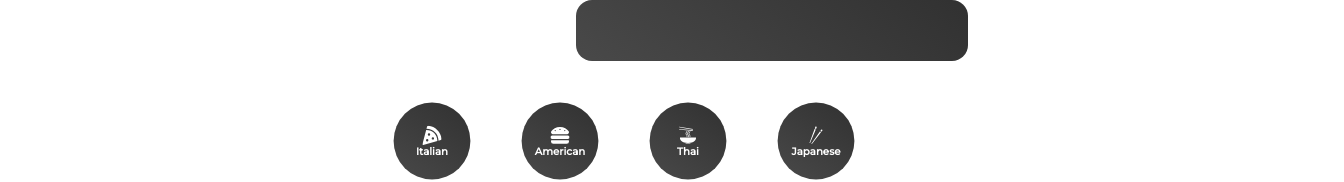
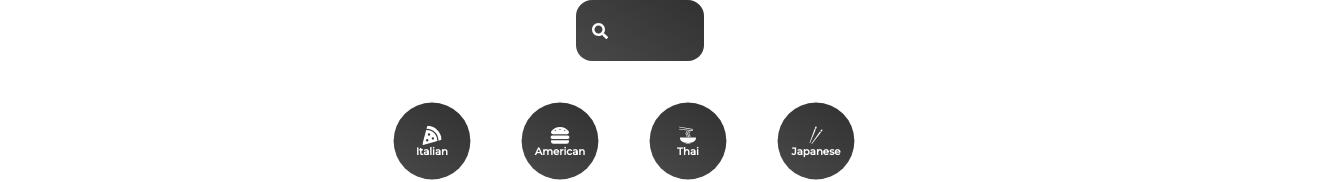
Before and after one commit to JJang95/Recipe_guide, a React (Create React App) app in the folder recipe/: page / in a window 1280 px wide. Shown: the top 182 px of the page, 1344 px wide, since content can reach past the window. Built offline with nearby package versions, Linux system fonts and the light colour scheme; no server answers.

Commit message:
Finished css for search

```diff
--- a/recipe/src/components/Search.jsx
+++ b/recipe/src/components/Search.jsx
@@ -5,15 +5,22 @@ import {FaSearch} from 'react-icons/fa'
 function Search() {
     return (
         <FormStyle>
-            <input type="text" />
+            <div>
+                <FaSearch />
+                <input type="text" />
+            </div>
         </FormStyle>
     )
 }
 
 const FormStyle = styled.form`
     margin: 0rem 20rem;
-    position: relative;
-    width: 100%;
+
+    div {
+        position: relative;
+        width: 100%;
+    }
+
     input {
         border: none;
         background: linear-gradient(35deg, #494949, #313131);
@@ -23,6 +30,7 @@ const FormStyle = styled.form`
         border: none;
         border-radius: 1rem;
         outline: none;
+        width: 100%;
     }
 
     svg {
```
